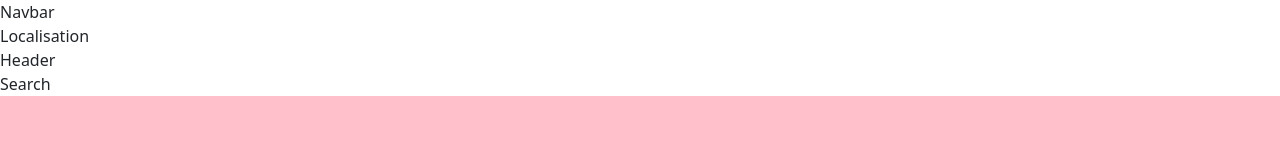
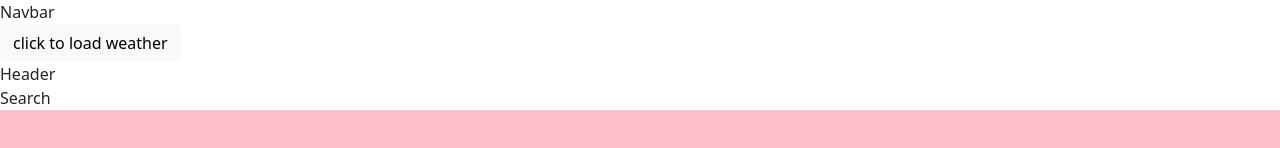
Before and after one commit to rcm6/headline-hub, a React (Create React App) app: page / in a window 1280 px wide. Shown: the top 148 px of the page. Built offline with nearby package versions, Linux system fonts and the light colour scheme; no server answers.

Commit message:
getting weather from Open weather and setting time

```diff
--- a/src/components/Localisation/Localisation.js
+++ b/src/components/Localisation/Localisation.js
@@ -1,11 +1,92 @@
-import React from "react";
+import React from 'react'
+import { useState } from 'react'
+import axios from 'axios'
+import moment from "moment";
 
-function Localisation() {
-  return (
-    <div id="localisation" className="">
-      Localisation
-    </div>
-  );
+//get the current date and time
+var date = moment()
+      .utcOffset('+05:30')
+      .format('YYYY-MM-DD hh:mm:ss a');
+
+// geolocation
+
+/*
+
+if (navigator.geolocation) {
+  this.getPosition()
+    //If user allows location service then fetch data & send it to weather function
+    .then((position) => {
+      this.Weather(position.coords.latitude, position.coords.longitude);
+    })
+    .catch((err) => {
+      //If user denies location service then send default lat/long to weather function
+      this.Weather(42.4337516, -84.019569);
+      alert(
+        "You have disabled location services. Allow access to your current location for real-time weather."
+      );
+    });
+} else {
+  alert("Geolocation not available");
+}
+*/
+
+////////////////////////////////////////////////////////////////////////
+
+
+
+//get the weather
+function Weather() {
+
+    const [weather, setWeather] = useState('');
+    const [city, setCity] = useState('');
+    //const apiKey = process.env.REACT_APP_API_KEY
+
+    const apiCall = async (e) => {
+        e.preventDefault()
+        const url = `https://api.openweathermap.org/data/2.5/weather?lat=50.975426715554896&lon=-3.255184197169449&appid=d1e2d0763204896fd894698f5c6e27ee`;
+
+        //const url = `https://api.openweathermap.org/data/2.5/weather?lat=${lat}&lon=${lon}&appid=c90265758d6d690ed02c2c3f3028ca77`;
+        const req = axios.get(url);
+        const res = await req;
+        setWeather({
+            descp: res.data.weather[0].description,
+            temp: res.data.main.temp,
+            city: res.data.name,
+            country: res.data.sys.country,
+            image: res.data.weather[0].icon,
+        })
+
+        setCity(res.data.name)
+
+    }
+
+    //convert temperature to celcius
+    let conTemp = parseFloat(weather.temp) - 273.15;
+
+
+
+    const DisplayWeather = () => {
+
+
+        return <div>
+
+  <div><img src="https://openweathermap.org/img/wn/01d.png" alt="..." /> {conTemp.toFixed(0)} &#8451; {weather.descp} for {city}, {weather.country} - {date}</div>
+        </div>
+    }
+    return (<>
+        <div className="mainweather">
+            <div className="weather">
+                <form onSubmit={apiCall} className="form">
+                    <button className="btn btn-light" >click to load weather</button>
+                </form>
+
+                {weather && <DisplayWeather />}
+            </div>
+        </div>
+    </>
+    )
 }
 
-export default Localisation;
+
+
+export default Weather;
```
Also changed, not shown: 1 other file (tests, documents, lock files or other folders).
